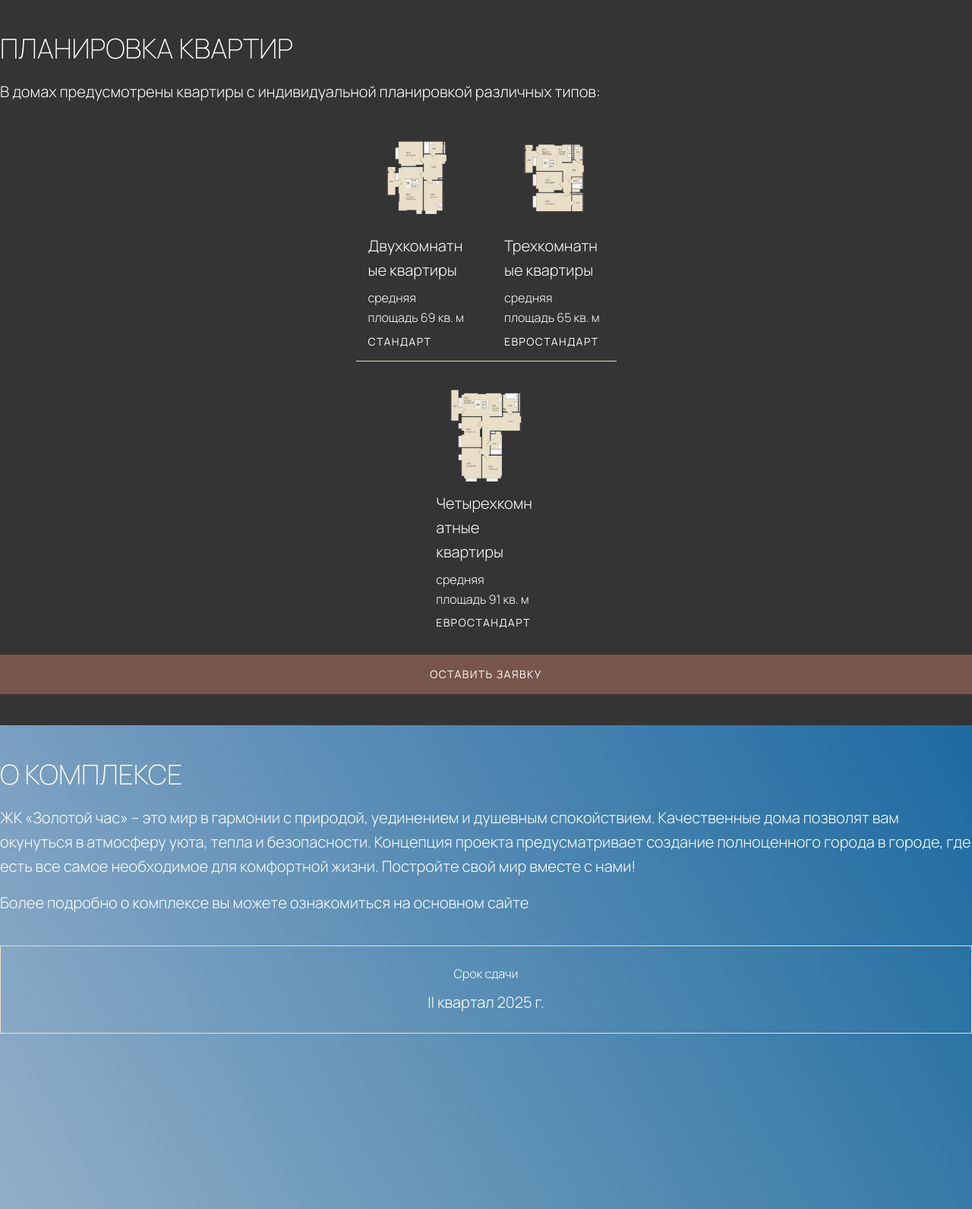
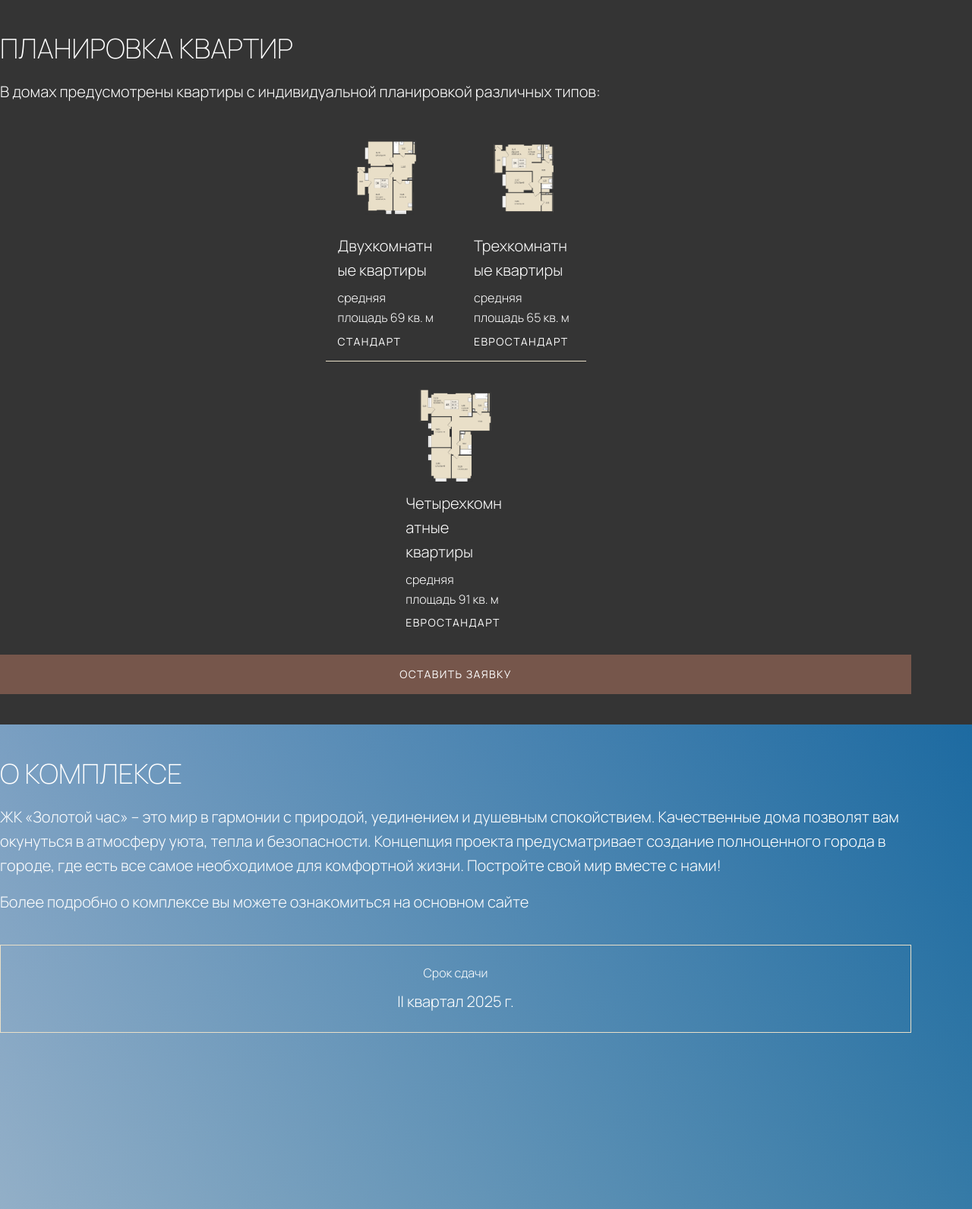
Before and after one commit to mirzaianov/test-real-estate, a PHP site: page / in a window 1280 px wide. Shown: the part 801-2393 px from the top of the page at 76% size. Run offline with PHP 8.4, Linux system fonts and the light colour scheme.

Commit message:
fix(SUT-1): Adjust layouts

```diff
--- a/index.html
+++ b/index.html
@@ -105,7 +105,9 @@
         </div>
       </section>
       <!-- # Layouts Section -->
-      <section class="layouts grid-container">
+      <section class="layouts">
+        <div class="grid-container">
+          <div class="layouts__wrapper col-full">
             <h2>Планировка квартир</h2>
             <h4>
               В домах предусмотрены квартиры с индивидуальной планировкой различных
@@ -151,18 +153,22 @@
               </div>
             </div>
             <button class="button button--secondary">Оставить заявку</button>
+          </div>
+        </div class="layouts__wrapper col-full">
       </section>
       <!-- # About Section -->
-      <section class="about grid-container">
+      <section class="about">
+          <div class="grid-container">
+            <div class="about__wrapper col-full">
               <h2>О комплексе</h2>
               <div class="about__description">
                 <h4>
                   ЖК «Золотой час» – это мир в гармонии с природой, уединением и
                   душевным спокойствием. Качественные дома позволят вам окунуться в
                   атмосферу уюта, тепла и безопасности. Концепция проекта
-            предусматривает создание полноценного города в городе, где есть все
-            самое необходимое для комфортной жизни. Постройте свой мир вместе с
-            нами!
+                  предусматривает создание полноценного города в городе, где есть
+                  все самое необходимое для комфортной жизни. Постройте свой мир
+                  вместе с нами!
                 </h4>
                 <h4
                   >Более подробно о комплексе вы можете ознакомиться на основном
@@ -179,6 +185,8 @@
                   alt="Дом"
                 />
               </div>
+            </div>
+          </div>
       </section>
       <!-- # Map Section -->
       <section class="map">
@@ -192,7 +200,9 @@
         ></iframe>
       </section>
       <!-- # Contacts Section -->
-      <section class="contacts grid-container">
+      <section class="contacts">
+        <div class="grid-container">
+          <div class="contacts__wrapper col-full">
             <h4 class="contacts__title">Офис продаж</h4>
             <div class="contacts__info">
               <div class="contacts__info-item contacts__info-item--address">
@@ -253,6 +263,8 @@
               </div>
               <button class="button button--secondary">Отправить</button>
             </form>
+          </div>
+        </div>
       </section>
     </main>
     <footer></footer>
--- a/styles/about.css
+++ b/styles/about.css
@@ -1,8 +1,5 @@
 .about {
   position: relative;
-  display: flex;
-  flex-direction: column;
-  gap: var(--mobile-gap3);
   height: 60.625rem;
   background: linear-gradient(
       180deg,
@@ -10,6 +7,12 @@
       rgba(255, 255, 255, 0.1) 100%
     ),
     linear-gradient(258deg, #1c6b9a 0%, #94afc4 100%);
+}
+
+.about__wrapper {
+  display: flex;
+  flex-direction: column;
+  gap: var(--mobile-gap3);
 }
 
 .about__description {
--- a/styles/contacts.css
+++ b/styles/contacts.css
@@ -1,8 +1,11 @@
 .contacts {
+  font-size: var(--tablet-body1);
+}
+
+.contacts__wrapper {
   display: flex;
   flex-direction: column;
   gap: var(--mobile-gap3);
-  font-size: var(--tablet-body1);
 }
 
 .contacts__title {
--- a/styles/layouts.css
+++ b/styles/layouts.css
@@ -1,8 +1,10 @@
 .layouts {
+}
+
+.layouts__wrapper {
   display: flex;
   flex-direction: column;
   gap: var(--mobile-gap3);
-  border-bottom: 1px solid var(--basic-black, #343434);
 }
 
 .layouts__flats-wrapper {
```
Lines whose indentation alone changed are shown as unchanged.
